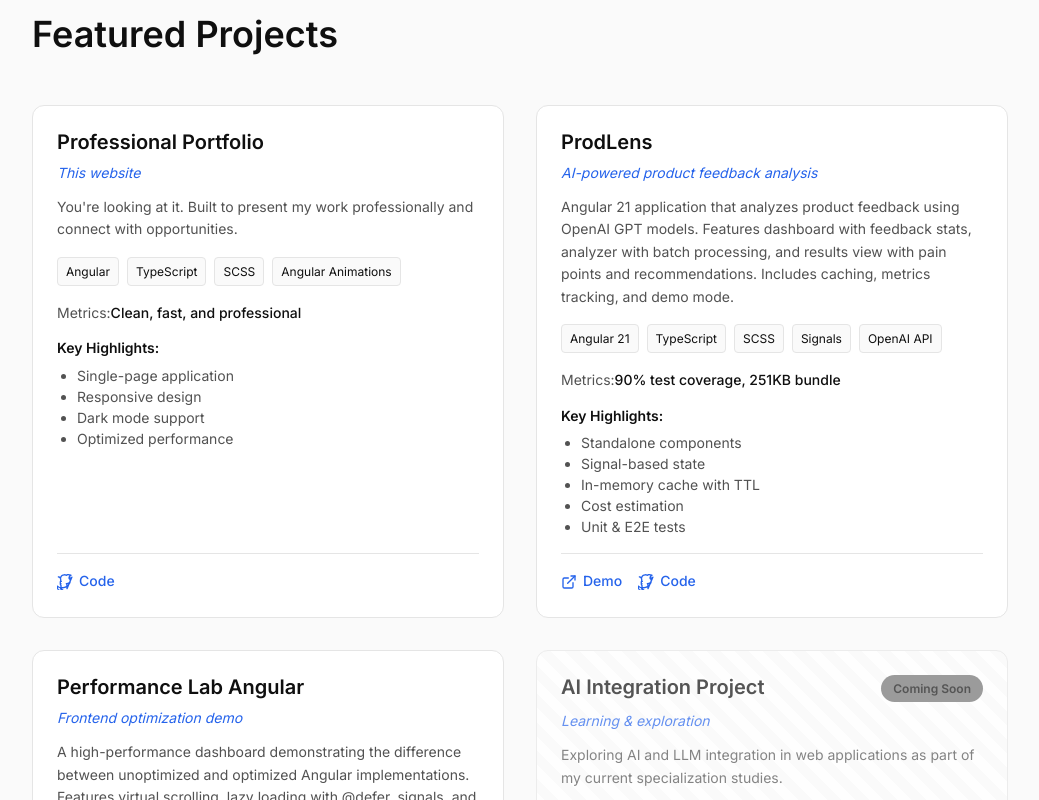
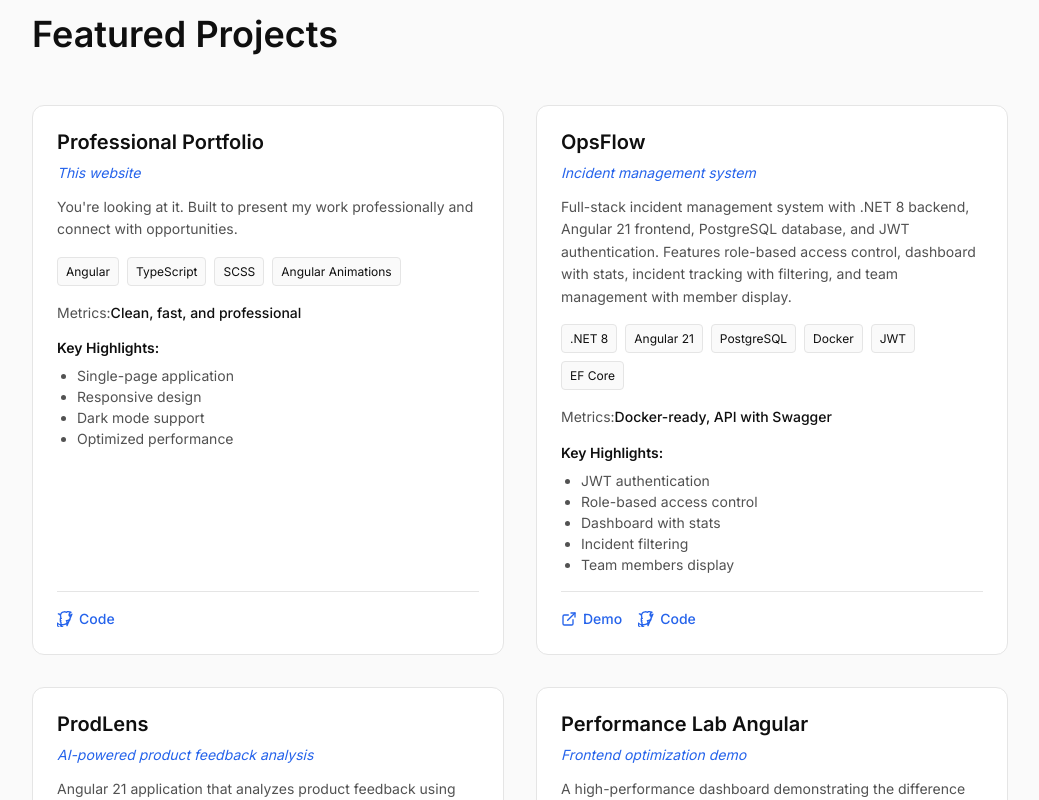
Before and after one commit to AlejOcana/portfolio-angular, an Angular app: page / in a window 1280 px wide. Shown: the part 4220-5020 px from the top of the page, without its empty margins (120-1159 px from the left). Built offline with nearby package versions, Linux system fonts and the light colour scheme.

Commit message:
feat: Add OpsFlow incident management system to portfolio projects

```diff
--- a/src/app/core/portfolio-data.service.ts
+++ b/src/app/core/portfolio-data.service.ts
@@ -194,6 +194,18 @@
         comingSoon: false,
       },
       {
+        id: 'opsflow',
+        name: 'OpsFlow',
+        tagline: 'Incident management system',
+        description: 'Full-stack incident management system with .NET 8 backend, Angular 21 frontend, PostgreSQL database, and JWT authentication. Features role-based access control, dashboard with stats, incident tracking with filtering, and team management with member display.',
+        stack: ['.NET 8', 'Angular 21', 'PostgreSQL', 'Docker', 'JWT', 'EF Core'],
+        metrics: 'Docker-ready, API with Swagger',
+        highlights: ['JWT authentication', 'Role-based access control', 'Dashboard with stats', 'Incident filtering', 'Team members display'],
+        demoUrl: 'http://localhost:4200',
+        githubUrl: 'https://github.com/AlejOcana/opsflow',
+        comingSoon: false,
+      },
+      {
         id: 'prodlens',
         name: 'ProdLens',
         tagline: 'AI-powered product feedback analysis',
```
